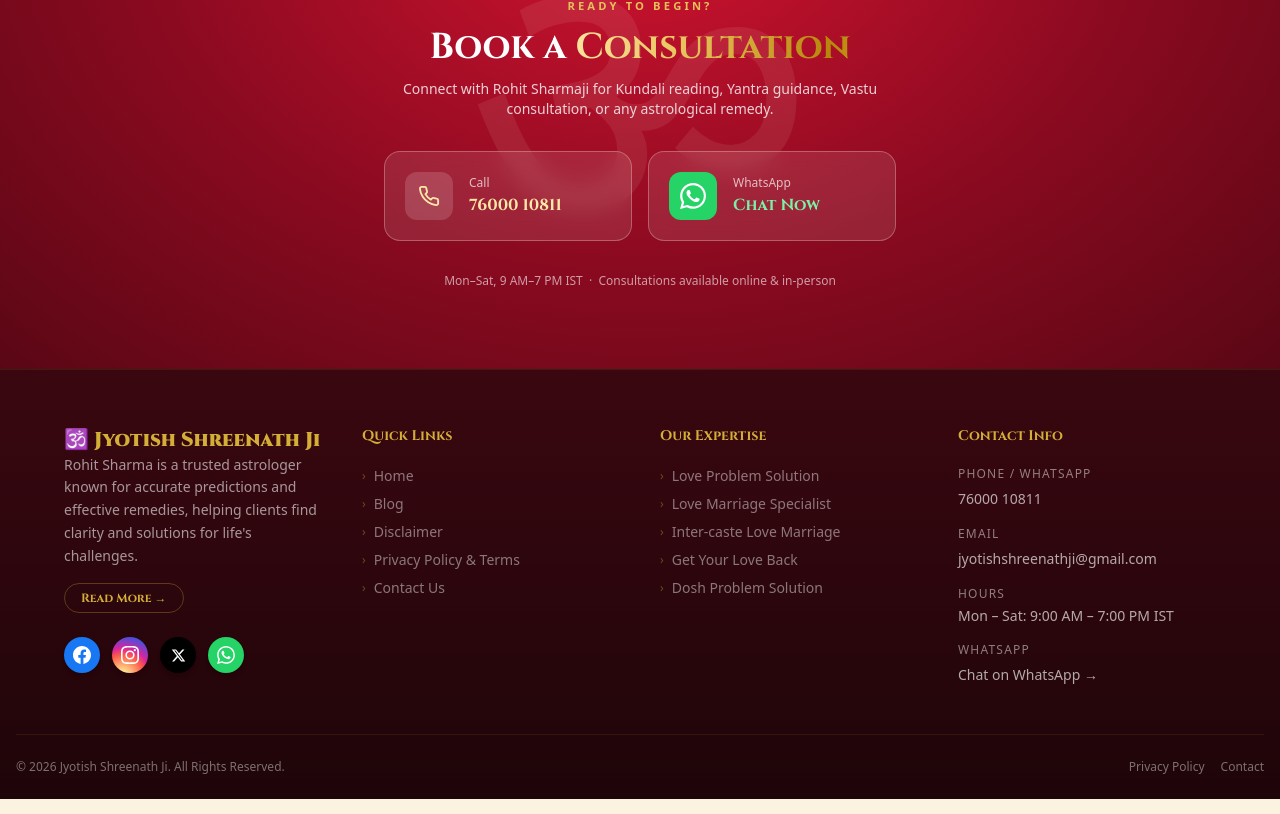
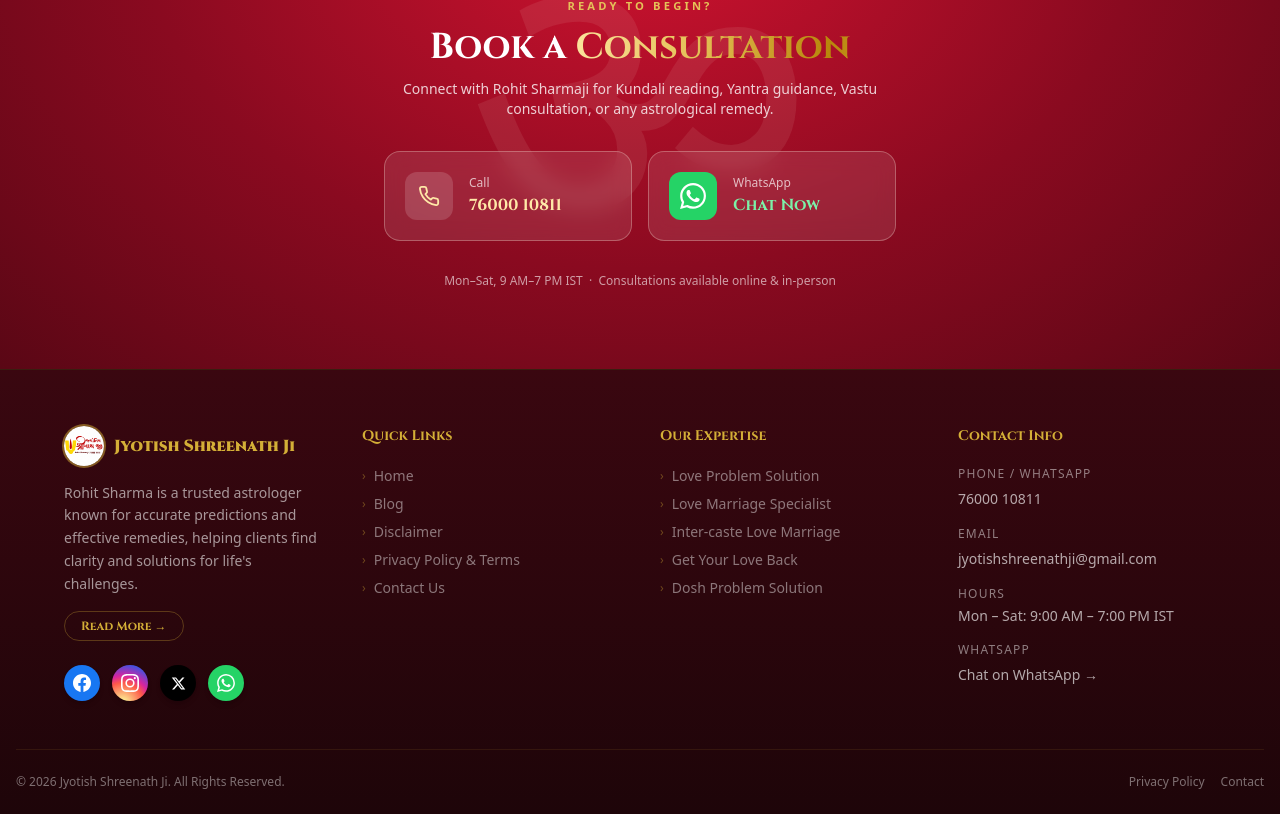
Before and after one commit to Sanchitjha/Astrologer, a Next.js app: page / in a window 1280 px wide. Shown: the part 10188-11002 px from the top of the page. Built offline with nearby package versions, Linux system fonts and the light colour scheme.

Commit message:
feat: add responsive footer component with navigation, social links, and contact information

```diff
--- a/components/Footer.js
+++ b/components/Footer.js
@@ -1,4 +1,5 @@
 import Link from 'next/link';
+import Image from 'next/image';
 
 const quickLinks = [
   { label: 'Home', href: '/' },
@@ -27,10 +28,20 @@ export default function Footer() {
 
         {/* Column 1 — Logo & About Us */}
         <div className="space-y-4">
-          <Link href="/" aria-label="Jyotish Shreenath Ji Home">
-            <p className="text-[#D4AF37] font-black text-xl"
+          <Link href="/" aria-label="Jyotish Shreenath Ji Home" className="flex items-center gap-2.5">
+            <div className="relative w-10 h-10 shrink-0">
+              <div className="absolute inset-0 rounded-full ring-2 ring-[#D4AF37]/50" />
+              <Image
+                src="/logo.jpg"
+                alt="Jyotish Shreenath Ji logo"
+                width={40}
+                height={40}
+                className="w-10 h-10 rounded-full object-cover"
+              />
+            </div>
+            <p className="text-[#D4AF37] font-black text-base whitespace-nowrap"
                style={{ fontFamily: 'var(--font-cinzel)' }}>
-              🕉️ Jyotish Shreenath Ji
+              Jyotish Shreenath Ji
             </p>
           </Link>
           <p className="text-white/58 text-sm leading-relaxed">
```
